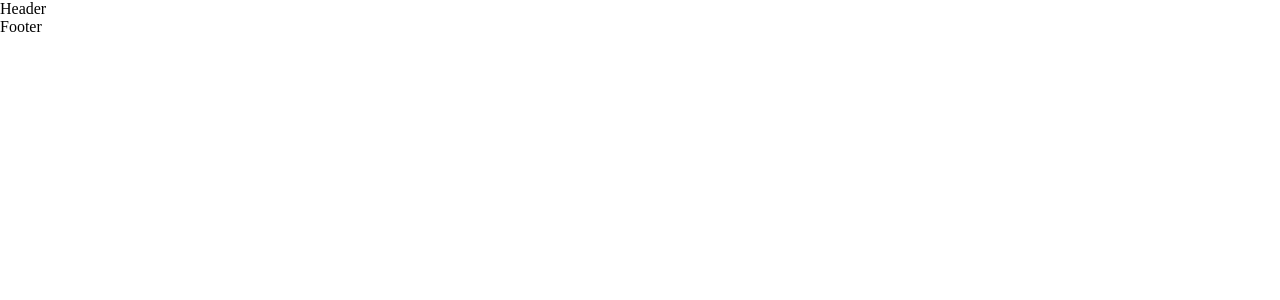
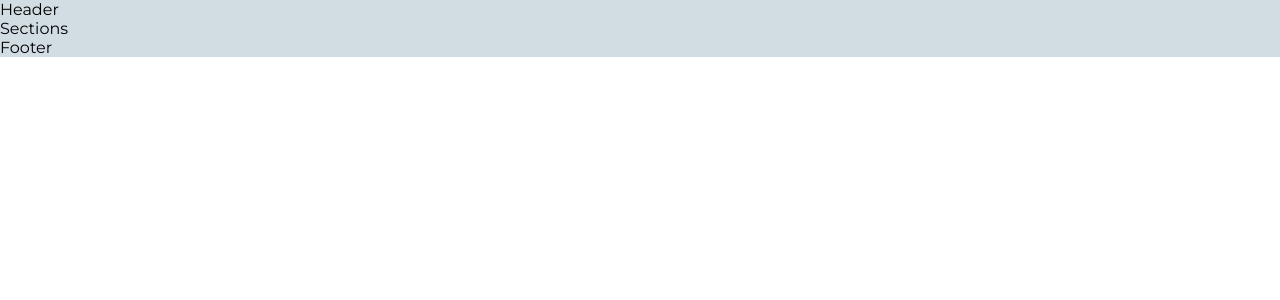
Before and after one commit to HeliosProgTeam/if-victory2v, a Next.js app: page / in a window 1280 px wide. Shown: the top 300 px of the page. Built offline with nearby package versions, Linux system fonts and the light colour scheme.

Commit message:
add container

```diff
--- a/layout/Footer/Footer.jsx
+++ b/layout/Footer/Footer.jsx
@@ -1,5 +1,5 @@
 import styles from "./Footer.module.css";
 
 export const Footer = ({ ...props }) => {
-  return <div {...props}>Footer</div>;
+  return <footer className={'container'} {...props}>Footer</footer>;
 };
--- a/layout/Header/Header.jsx
+++ b/layout/Header/Header.jsx
@@ -1,5 +1,4 @@
-import styles from "./Header.module.css";
 
 export const Header = ({ ...props }) => {
-  return <div {...props}>Header</div>;
+  return <header className={'container'} {...props}>Header</header>;
 };
--- a/layout/Layout.jsx
+++ b/layout/Layout.jsx
@@ -3,19 +3,17 @@
 import { Footer } from "./Footer/Footer";
 import { FunctionComponent } from "react";
 
-const Layout = ({ children })=> {
+const Layout = ({ children }) => {
   return (
     <>
       <Header />
-      <div>
-        <div>{children}</div>
-      </div>
+      <main className={"container"}>{children}</main>
       <Footer />
     </>
   );
 };
 
-export const withLayout =(Component) => {
+export const withLayout = (Component) => {
   return function withLayoutComponent(props) {
     return (
       <Layout>
--- a/pages/index.js
+++ b/pages/index.js
@@ -3,7 +3,7 @@
 function Home() {
   return (
     <div>
-
+Sections
     </div>
   )
 }
--- a/styles/style.scss
+++ b/styles/style.scss
@@ -1,5 +1,19 @@
-@import url('https://fonts.googleapis.com/css2?family=Cormorant+Garamond:wght@500&family=Inconsolata:wght@500&family=Roboto:wght@300;400;500&display=swap');
+@import url('https://fonts.googleapis.com/css2?family=Montserrat:wght@400;700&display=swap');
 
+body{
+  scroll-behavior: smooth;
+  font-family: Montserrat,sans-serif;
+  font-size: 16px;
+  font-weight: 500;
+  background-color: #fff;
+}
+
+.container{
+  max-width: 1400px;
+  width: 100%;
+  background-color: #D1DCE3;
+  margin: 0 auto;
+}
 
 /*------------------------START SECTION TITLE SETTINGS---------------------*/
 
```
